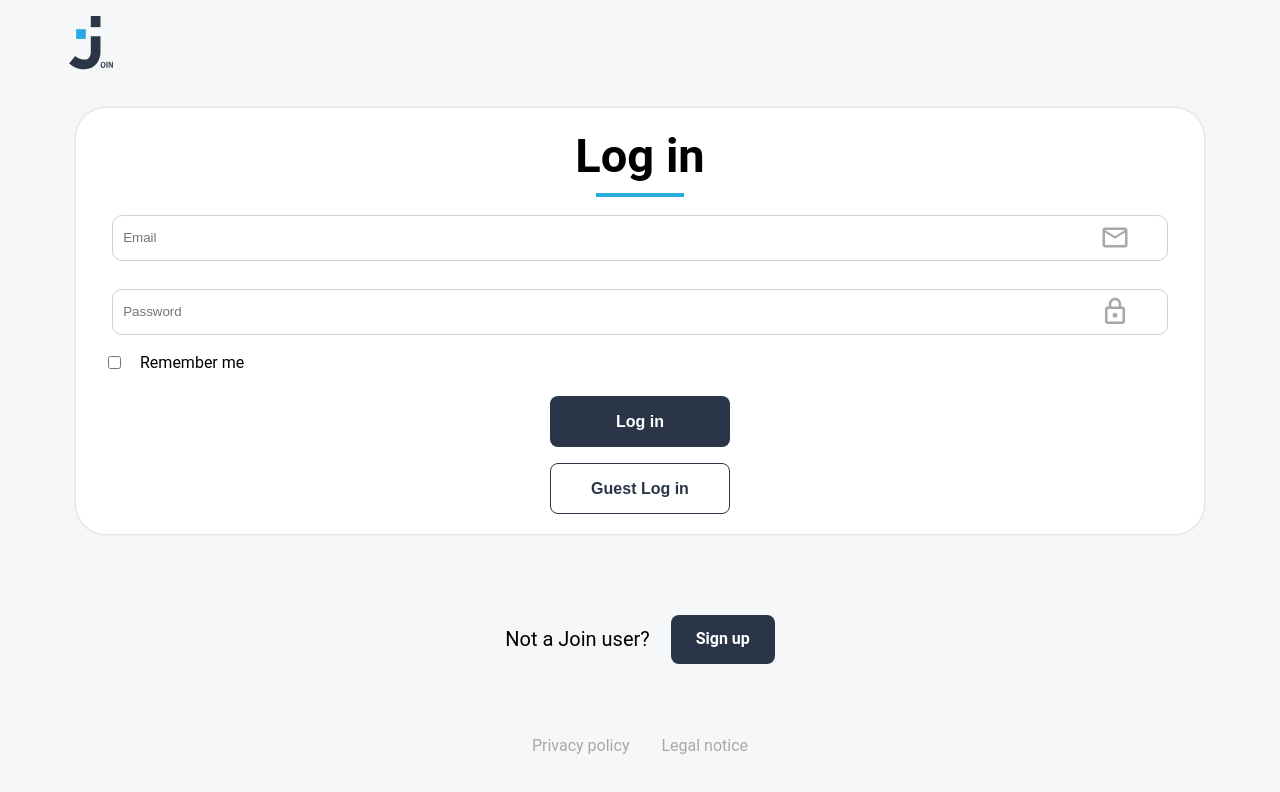
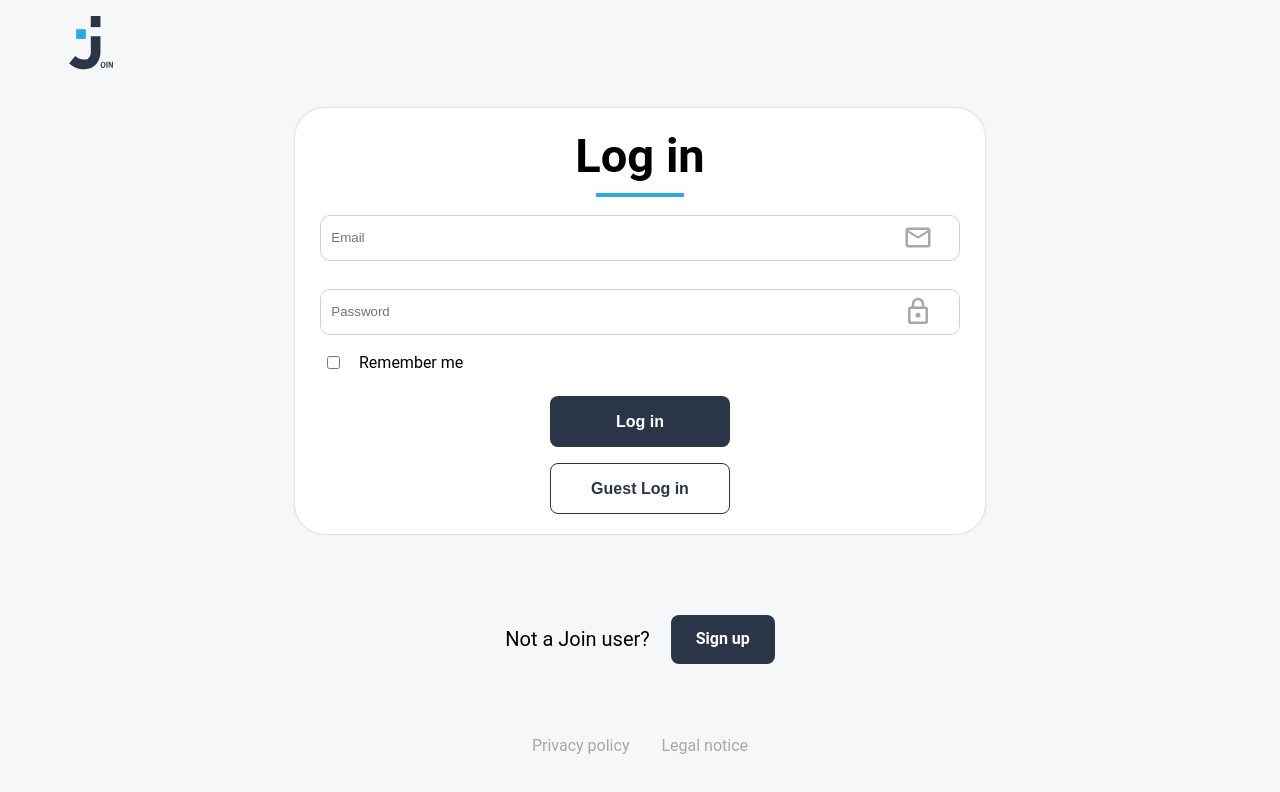
Before and after one commit to MarijanDupkovic/Join, an Angular app: page /login in a window 1280 px wide. Shown: the top 792 px of the page. Built offline with nearby package versions, Linux system fonts and the light colour scheme.

Commit message:
some desktop view styles

```diff
--- a/src/app/components/Authentication/sign-in/sign-in.component.scss
+++ b/src/app/components/Authentication/sign-in/sign-in.component.scss
@@ -39,7 +39,9 @@ form {
 }
 
 
-
+.main-container{
+ max-width: 650px;
+}
 
 
 .checkBox-frame{
--- a/src/app/components/Authentication/sign-up/sign-up.component.scss
+++ b/src/app/components/Authentication/sign-up/sign-up.component.scss
@@ -40,7 +40,9 @@ form {
 
 
 
-
+.main-container{
+  max-width: 650px;
+ }
 
 .checkBox-frame{
   @include dFlex(row, center, center);
```
